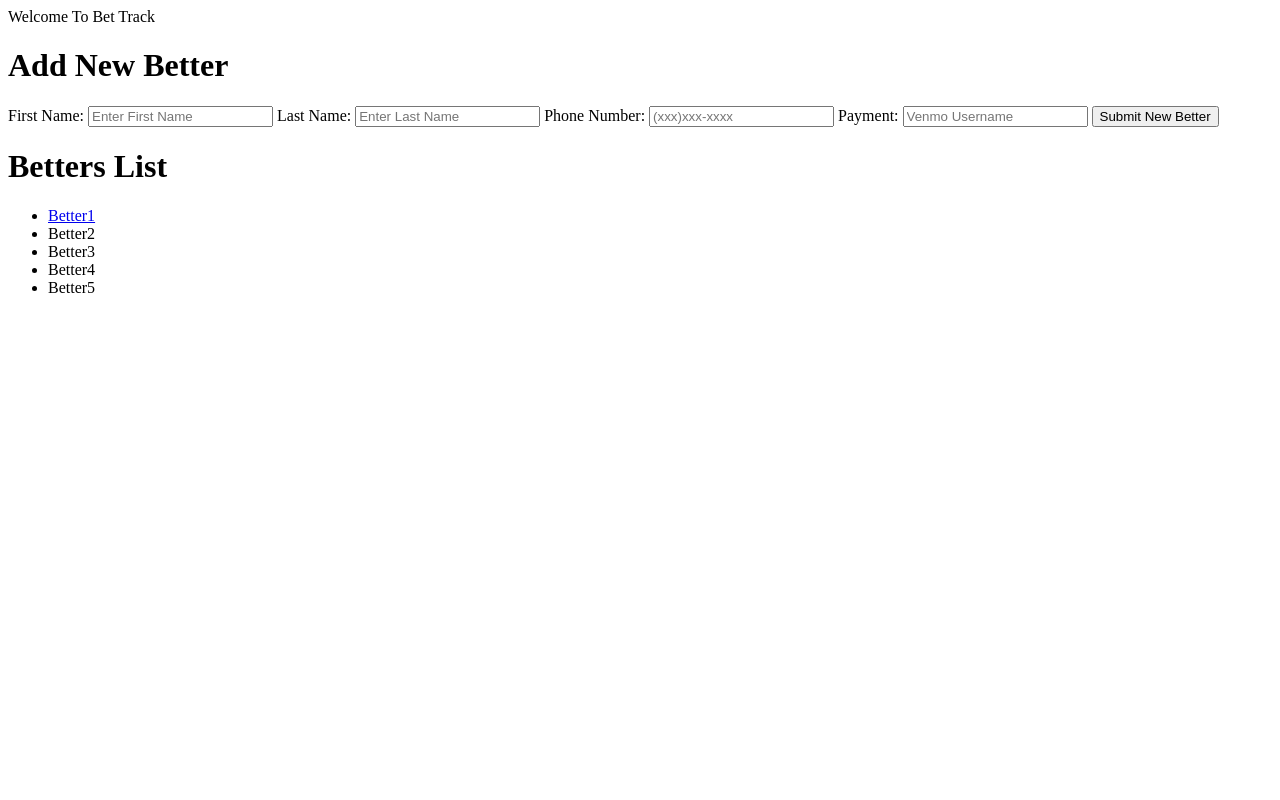
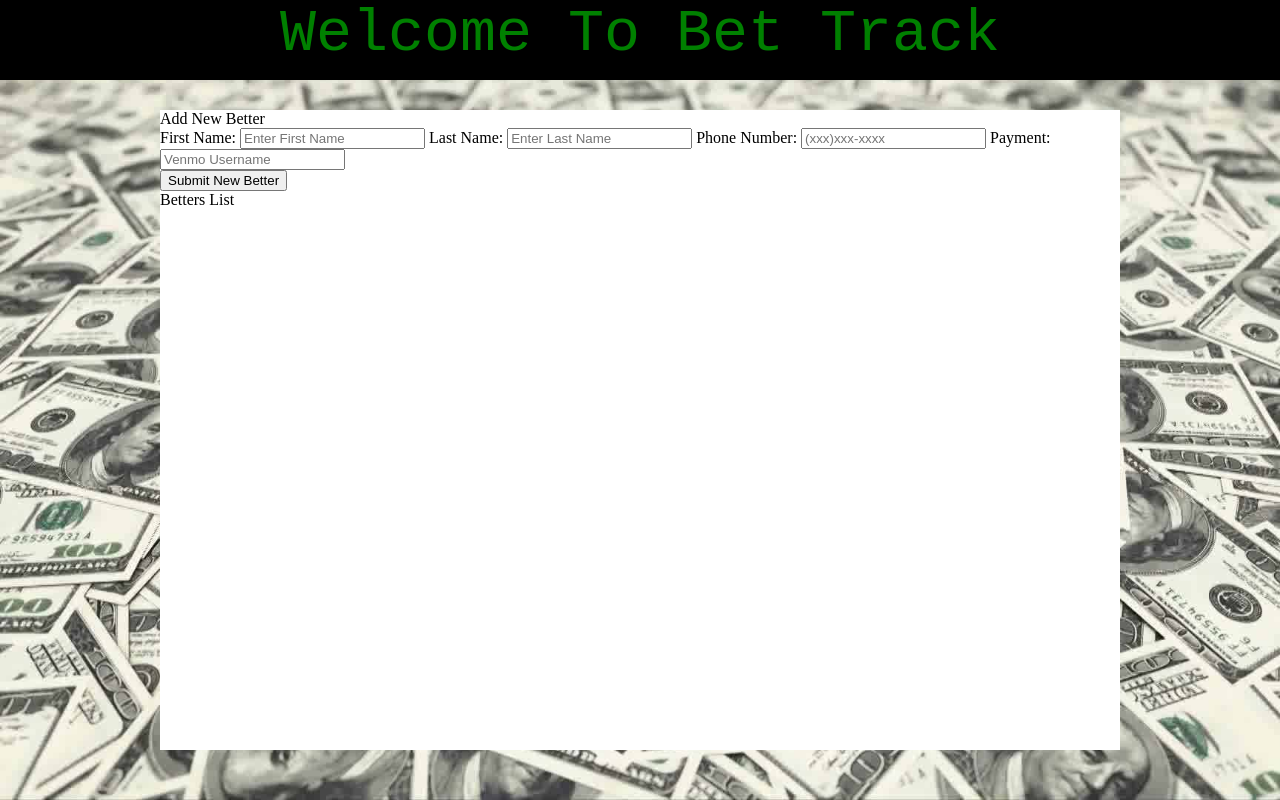
Before and after one commit to Joshbarber17/bet-tracker, a plain HTML site: page index.html at #!/betters in a window 1280 px wide. Drawn offline with nearby package versions, Linux system fonts and the light colour scheme; some packages are replaced by stand-ins of ours.

Commit message:
got a little bit of my functionality working

```diff
--- a/index.html
+++ b/index.html
@@ -4,10 +4,12 @@
   <title>Bet Track</title>
   <link href='styles.css' rel='stylesheet' type='text/css'></link>
 </head>
-<body class='main-container'>
-  <div class='header'>Welcome To Bet Track</div>
-  <ui-view class="ui"></ui-view>
-  <div class='footer'></div>
+<body>
+  <div class='main-container'>
+    <div class='header'>Welcome To Bet Track</div>
+    <div class='ui'><ui-view></ui-view></div>
+    <div class='footer'></div>
+  </div>
   <script src='https://ajax.googleapis.com/ajax/libs/angularjs/1.5.0/angular.js'></script>
   <script src='https://cdnjs.cloudflare.com/ajax/libs/angular-ui-router/0.2.18/angular-ui-router.js'></script>
   <script src='js/app.js' type='text/javascript'></script>
--- a/js/controllers/bettersCtrl.js
+++ b/js/controllers/bettersCtrl.js
@@ -1,3 +1,12 @@
 angular.module('betTrack').controller('bettersCtrl', function($scope){
+  $scope.array = [];
+  $scope.newBetter = function(firstName, lastName, phone, payId) {
+    $scope.array.push({
+      firstName: firstName,
+      lastName: lastName,
+      phone: phone,
+      payId: payId
+    })
+  }
 
 })
--- a/styles.css
+++ b/styles.css
@@ -5,26 +5,47 @@ html {
   box-sizing: inherit;
 }
 
-/*.main-container {
-  height: 100px;
-  width: 100px;
-  background-image: url('pictures/sportsbookScreen.jpg');
-  position: fixed;*/
-
+body{
+  margin: 0;
+}
+.main-container {
+  height: 100vh;
+  width: 100vw;
+  background-image: url('pictures/moneybackground.jpg');
+  background-size: cover;
 }
 
-/*.header {
+.header {
   width: 100vw;
   height: 10%;
-  background: #00A11B;
-  color: white;
+  background: black;
+  color: green;
   text-align: center;
+  font-family: monospace;
   font-size: 60px;
 }
 
 .ui {
-  height: 75%;
+  height: 80%;
   width: 75%;
-  background: white;
-  margin: 0;
+  background-color: white;
+  margin: auto;
+  margin-top: 30px;
+}
+
+/*.add-new-better{
+  position: relative;
+  height: 100%;
+  width: 100%;
+}
+
+#add-new-better {
+  position: absolute;
+
+}
+
+#new-better-input {
+  position: absolute;
+  margin-left: 10%;
+  margin-right: 10%;
 }*/
--- a/views/betters.html
+++ b/views/betters.html
@@ -3,21 +3,19 @@
 </head>
 <body ng-controller="bettersCtrl">
   <div class='add-new-better'>
-    <h1>Add New Better</h1>
-    First Name: <input placeholder="Enter First Name"></input>
-    Last Name: <input placeholder="Enter Last Name"></input>
-    Phone Number: <input placeholder="(xxx)xxx-xxxx"></input>
-    Payment: <input placeholder="Venmo Username"></input>
-    <button>Submit New Better</button>
+    <div id='add-new-better'>Add New Better</div>
+    <form id='new-better-input'>
+      First Name: <input ng-model='firstName' type='text' placeholder="Enter First Name"></input>
+      Last Name: <input ng-model='lastName' type='text' placeholder="Enter Last Name"></input>
+      Phone Number: <input ng-model='phone' type='text' placeholder="(xxx)xxx-xxxx"></input>
+      Payment: <input ng-model='payId' type='text' placeholder="Venmo Username"></input>
+    </form>
+    <button ng-click='newBetter(firstName, lastName, phone, payId)'>Submit New Better</button>
   </div>
   <div class=better-list>
-    <h1>Betters List</h1>
-    <ul>
-      <li><a ui-sref="bets">Better1</a></li>
-      <li>Better2</li>
-      <li>Better3</li>
-      <li>Better4</li>
-      <li>Better5</li>
+    <div>Betters List</div>
+    <ul ng-repeat='person in array'>
+      <li><a ui-sref="bets">{{person.firstName}}</a></li>
     </ul>
   </div>
 </body>
```
Also changed, not shown: pictures/moneybackground.jpg (added).
